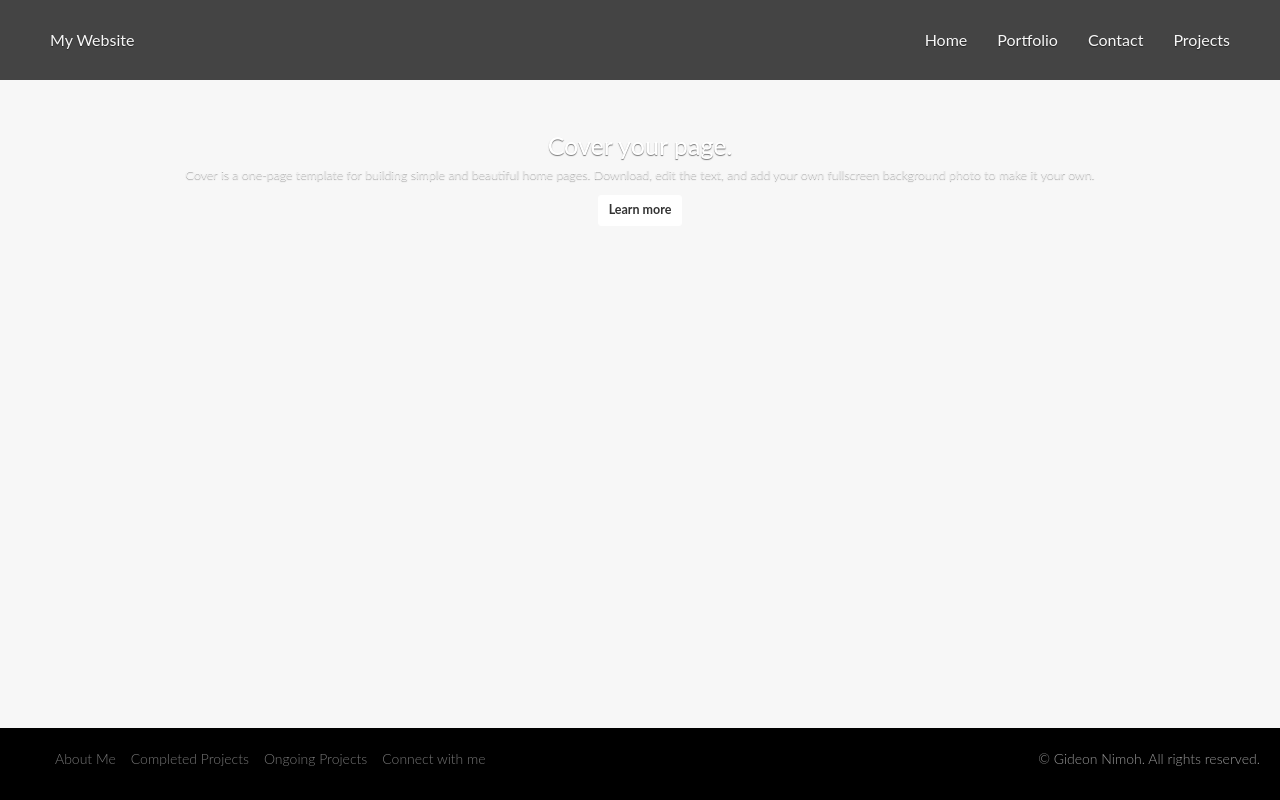
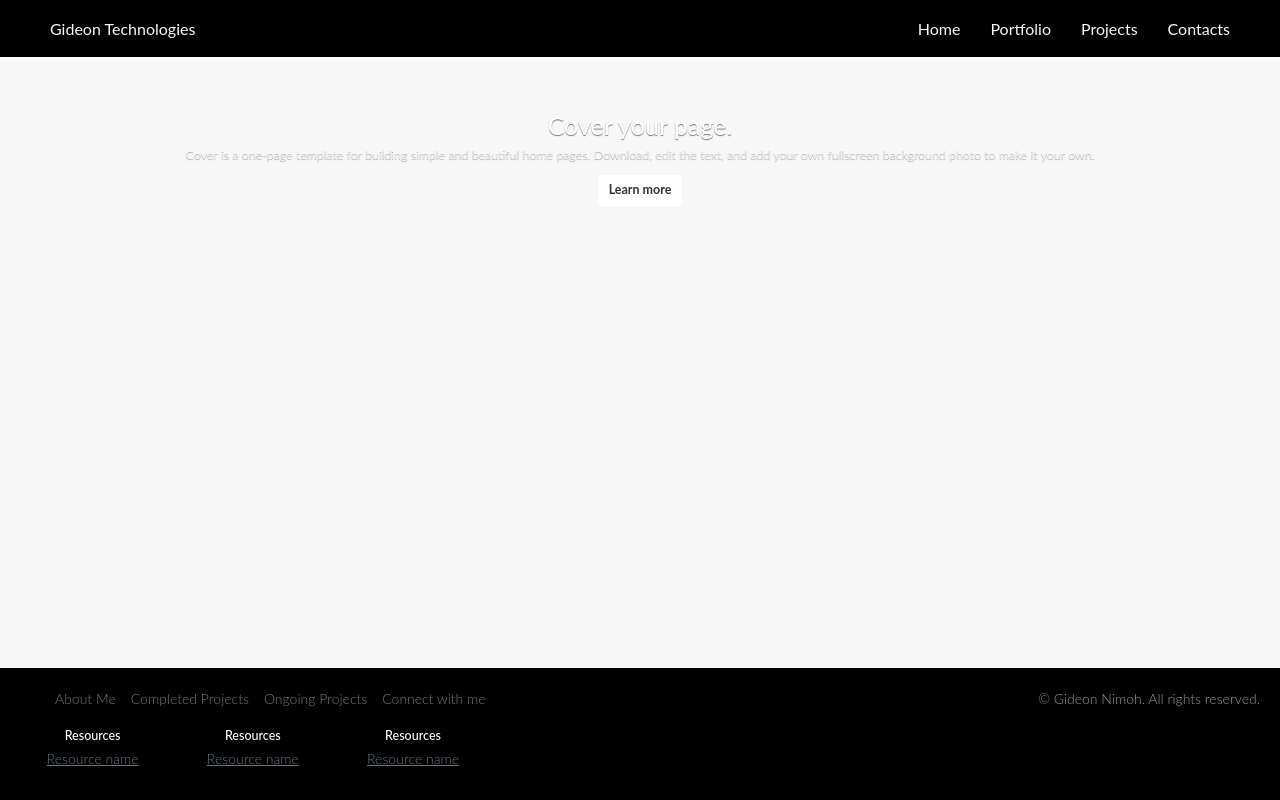
Before and after one commit to ThriledLokki983/mywebsite.github.io, a website: page index.html in a window 1280 px wide. Drawn offline with Linux system fonts and the light colour scheme.

Commit message:
updated index & cover.css

```diff
--- a/cover.css
+++ b/cover.css
@@ -155,10 +155,14 @@ body {
   border-color: #f7f7f7;
 }
 
+.nav__el--cta a {
+  color: #777;
+}
+
 .header {
-  background-color: #444;
+  background-color: #000;
   padding: 0 5rem;
-  height: 8rem;
+  height: 6rem;
   position: relative;
   z-index: 100;
   display: -webkit-box;
@@ -170,6 +174,9 @@ body {
   -webkit-box-align: center;
   -ms-flex-align: center;
   align-items: center;
+  border-bottom-style: solid;
+  border-bottom-width: 3px;
+  /* border-bottom-color: #28b487; */
 }
 @media only screen and (max-width: 62.5em) {
   .header {
@@ -219,21 +226,6 @@ body {
   width: 100%;
   -o-object-position: 50% 25%;
   object-position: 50% 25%;
-}
-
-.header__hero-overlay {
-  position: absolute;
-  width: 100%;
-  height: 100%;
-  background-image: -webkit-gradient(
-    linear,
-    left top,
-    right bottom,
-    from(#7dd56f),
-    to(#28b487)
-  );
-  background-image: linear-gradient(to right bottom, #7dd56f, #28b487);
-  opacity: 0.85;
 }
 
 .heading-box {
@@ -311,6 +303,13 @@ body {
     grid-row: 1;
   }
 }
+
+.foot {
+  display: flex;
+  align-items: center;
+  align-items: center;
+  justify-content: space-between;
+}
 .footer__logo img {
   height: 3rem;
 }
--- a/index.html
+++ b/index.html
@@ -39,12 +39,12 @@
   <body class="d-flex h-100 text-center text-white bg-dark">
 
  <header class="header">
-  <nav class="nav nav--tours"> <a class="nav__el" href="/">My Website</a></nav>
+  <nav class="nav nav--tours"> <a class="nav__el" href="/">Gideon Technologies</a></nav>
   <!-- <div class="header__logo"><img src="/img/logo-white.png" alt="Natours logo"/></div> -->
   <nav class="nav nav--user"><a class="nav__el" href="/login">Home</a>
     <a class="nav__el nav__el--cta" href="/">Portfolio</a>
-    <a class="nav__el nav__el--cta" href="/">Contact</a>
     <a class="nav__el nav__el--cta" href="/">Projects</a>
+    <a class="nav__el nav__el--cta" href="/">Contacts</a>
   </nav>
 </header>
 
@@ -67,6 +67,27 @@
       <li><a href="#">Connect with me</a></li>
     </ul>
     <p class="footer__copyright">&copy; Gideon Nimoh. All rights reserved.</p>
+
+    <div class="row foot">
+      <div class="col-6 col-md">
+        <h5>Resources</h5>
+        <ul class="list-unstyled text-small">
+          <li><a class="link-secondary" href="#">Resource name</a></li>
+        </ul>
+      </div>
+      <div class="col-6 col-md">
+        <h5>Resources</h5>
+        <ul class="list-unstyled text-small">
+          <li><a class="link-secondary" href="#">Resource name</a></li>
+        </ul>
+      </div>
+      <div class="col-6 col-md">
+        <h5>Resources</h5>
+        <ul class="list-unstyled text-small">
+          <li><a class="link-secondary" href="#">Resource name</a></li>
+        </ul>
+      </div>
+    </div>
   </div>
 
   </body>
```
